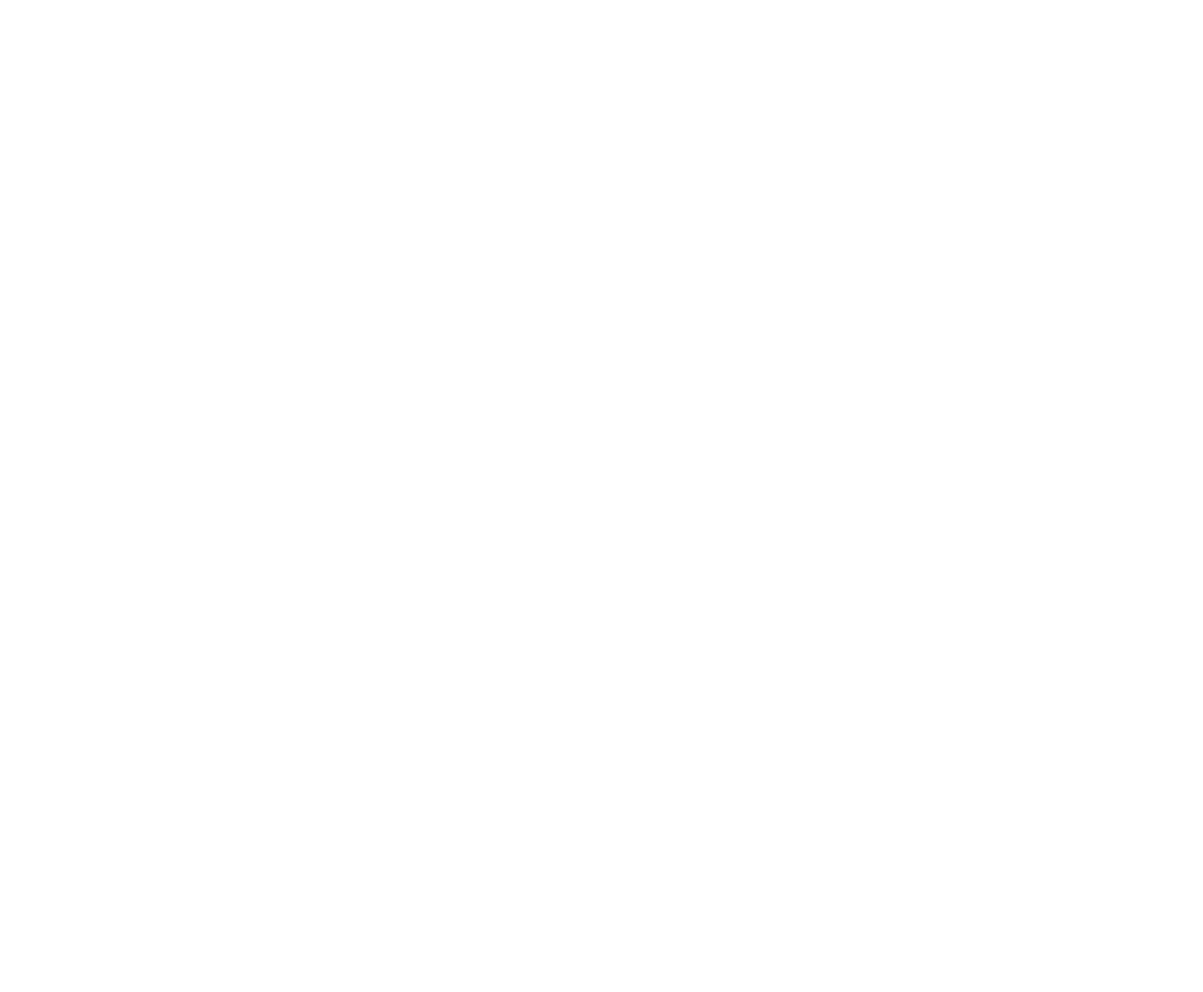
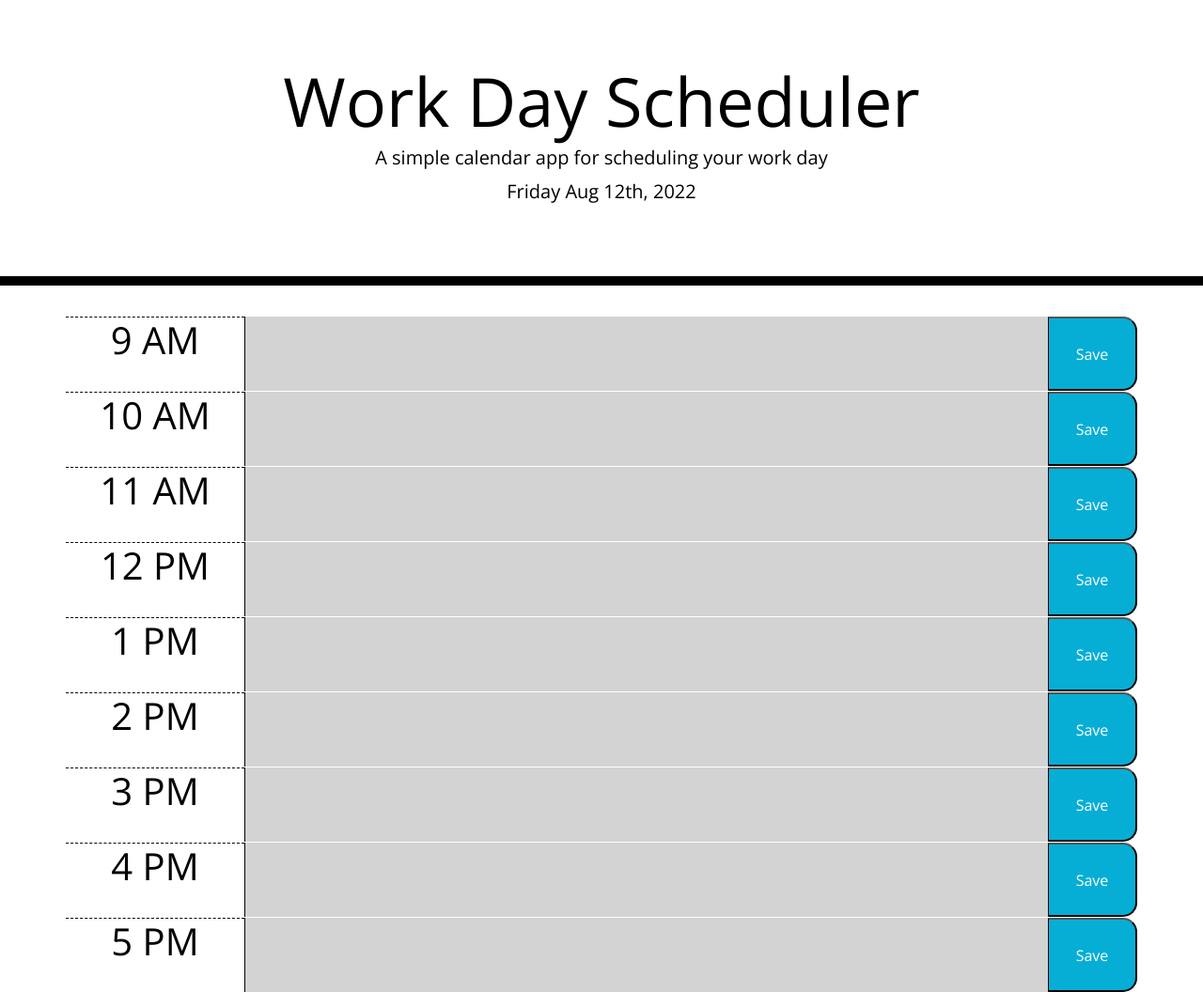
Before and after one commit to meyerbw10/Work-Day-Scheduler, a plain HTML site: page index.html in a window 1280 px wide. Shown: the whole page at 94% size. Before the commit the page ends 800 px from the top, so only its background shows below. Drawn offline with nearby package versions, Linux system fonts and the light colour scheme.

Commit message:
Final Touches to HTML, CSS, JS and README

```diff
--- a/assets/css/style.css
+++ b/assets/css/style.css
@@ -0,0 +1,71 @@
+body {
+  font-family: 'Open Sans', sans-serif;
+  font-size: 16px;
+  line-height: 1;
+}
+
+textarea {
+  background: transparent;
+  border: none;
+  resize: none;
+  color: #000000;
+  border-left: 1px solid black;
+  padding: 10px;
+}
+
+.jumbotron {
+  text-align: center;
+  background-color: transparent;
+  color: black;
+  border-radius: 0;
+  border-bottom: 10px solid black;
+}
+
+.description {
+  white-space: pre-wrap;
+}
+
+.time-block {
+  text-align: center;
+  border-radius: 15px;
+}
+
+.row {
+  white-space: pre-wrap;
+  height: 80px;
+  border-top: 1px solid white;
+}
+
+.hour {
+  background-color: #ffffff;
+  color: #000000;
+  border-top: 1px dashed #000000;
+}
+
+.past {
+  background-color: #d3d3d3;
+  color: black;
+}
+
+.present {
+  background-color: #ff6961;
+  color: black;
+}
+
+.future {
+  background-color: #77dd77;
+  color: black;
+}
+
+.saveBtn {
+  border-left: 1px solid black;
+  border-top-right-radius: 15px;
+  border-bottom-right-radius: 15px;
+  background-color: #06aed5;
+  color: white;
+}
+
+.saveBtn i:hover {
+  font-size: 20px;
+  transition: all 0.3s ease-in-out;
+}
--- a/assets/js/script.js
+++ b/assets/js/script.js
@@ -0,0 +1,29 @@
+
+var hourRow = $('.time-block')
+var currentDay = moment().format("dddd MMM Do, YYYY")
+$("#currentDay").text(currentDay);
+var currentTime = moment().format("H")
+var colorBackground = document.querySelectorAll('.colorBackground')
+var hoursArray = [9, 10, 11, 12, 13, 14, 15, 16, 17]
+var saveBtns = document.querySelectorAll('.saveBtn')
+
+//for each text area
+for (var i = 0; i < colorBackground.length; i++) {
+  //the hours array
+  var thisHour = hoursArray[i]
+  // if the hour in the array is less ( Greater/equal) than the actual time is now then..
+  if (thisHour < currentTime) {
+    colorBackground[i].classList.add("past")
+  } else if (thisHour > currentTime) {
+    colorBackground[i].classList.add("future")
+  } else {
+    colorBackground[i].classList.add("present")
+  }
+  //listen to the save buttons and when clicked target the value of the previous sibling and store that text
+  saveBtns[i].addEventListener('click', function(event){
+    var text = event.target.previousElementSibling.value
+    localStorage.setItem(event.target.id, text)
+  }) // take the stored text and display that value to the text area
+  var storedText = localStorage.getItem(hoursArray[i])
+  colorBackground[i].value = storedText
+};
--- a/index.html
+++ b/index.html
@@ -1,18 +1,94 @@
 <!DOCTYPE html>
 <html lang="en">
-<head>
-  <meta charset="UTF-8">
-  <meta http-equiv="X-UA-Compatible" content="IE=edge">
-  <meta name="viewport" content="width=device-width, initial-scale=1.0">
-  <link rel="stylesheet" href="./assets/css/style.css">
-  <title>Document</title>
-</head>
-<body>
+  <head>
+    <meta charset="UTF-8" />
+    <meta name="viewport" content="width=device-width, initial-scale=1.0" />
+    <meta http-equiv="X-UA-Compatible" content="ie=edge" />
+    <link
+      rel="stylesheet"
+      href="https://stackpath.bootstrapcdn.com/bootstrap/4.3.1/css/bootstrap.min.css"
+    />
+    <link
+      rel="stylesheet"
+      href="https://use.fontawesome.com/releases/v5.8.1/css/all.css"
+      integrity="sha384-50oBUHEmvpQ+1lW4y57PTFmhCaXp0ML5d60M1M7uH2+nqUivzIebhndOJK28anvf"
+      crossorigin="anonymous"
+    />
+    <link
+      href="https://fonts.googleapis.com/css?family=Open+Sans&display=swap"
+      rel="stylesheet"
+    />
+    <link rel="stylesheet" href="./assets/css/style.css" />
+    <title>Work Day Scheduler</title>
+  </head>
 
+  <body>
+    <header class="jumbotron">
+      <h1 class="display-3">Work Day Scheduler</h1>
+      <p class="lead">A simple calendar app for scheduling your work day</p>
+      <p id="currentDay" class="lead"></p>
+    </header>
 
+    <div class="container" id="calender">
+      <!-- Timeblocks go here -->
+      <div class="row time-block">
+        <h1 class="hour col-2">9 AM</h1>
+        <textarea class="colorBackground col-9" id="text9"></textarea>
+        <button class="saveBtn col-1" id="9">Save</button>
+      </div>
 
+      <div class="row time-block">
+        <h1 class="hour col-2">10 AM</h1>
+        <textarea class="colorBackground col-9" id="text10"></textarea>
+        <button class="saveBtn col-1" id="10">Save</button>
+      </div>
 
+      <div class="row time-block">
+        <h1 class="hour col-2">11 AM</h1>
+        <textarea class="colorBackground col-9" id="text11"></textarea>
+        <button class="saveBtn col-1" id="11">Save</button>
+      </div>
 
-  <script src="./assets/js/script.js"></script>
-</body>
+      <div class="row time-block">
+        <h1 class="hour col-2">12 PM</h1>
+        <textarea class="colorBackground col-9" id="text12"></textarea>
+        <button class="saveBtn col-1" id="12">Save</button>
+      </div>
+
+      <div class="row time-block">
+        <h1 class="hour col-2">1 PM</h1>
+        <textarea class="colorBackground col-9" id="text13"></textarea>
+        <button class="saveBtn col-1" id="13">Save</button>
+      </div>
+
+      <div class="row time-block">
+        <h1 class="hour col-2">2 PM</h1>
+        <textarea class="colorBackground col-9" id="text14"></textarea>
+        <button class="saveBtn col-1" id="14">Save</button>
+      </div>
+
+      <div class="row time-block">
+        <h1 class="hour col-2">3 PM</h1>
+        <textarea class="colorBackground col-9" id="text15"></textarea>
+        <button class="saveBtn col-1" id="15">Save</button>
+      </div>
+
+      <div class="row time-block">
+        <h1 class="hour col-2">4 PM</h1>
+        <textarea class="colorBackground col-9" id="text16"></textarea>
+        <button class="saveBtn col-1" id="16">Save</button>
+      </div>
+
+      <div class="row time-block">
+        <h1 class="hour col-2">5 PM</h1>
+        <textarea class="colorBackground col-9" id="text17"></textarea>
+        <button class="saveBtn col-1" id="17">Save</button>
+      </div>
+
+    </div>
+
+    <script src="https://cdnjs.cloudflare.com/ajax/libs/jquery/3.2.1/jquery.min.js"></script>
+    <script src="https://cdnjs.cloudflare.com/ajax/libs/moment.js/2.24.0/moment.min.js"></script>
+    <script src="./assets/js/script.js"></script>
+  </body>
 </html>
```
Also changed, not shown: assets/images/pic1.png (added), assets/images/pic2.png (added), 1 other file.
